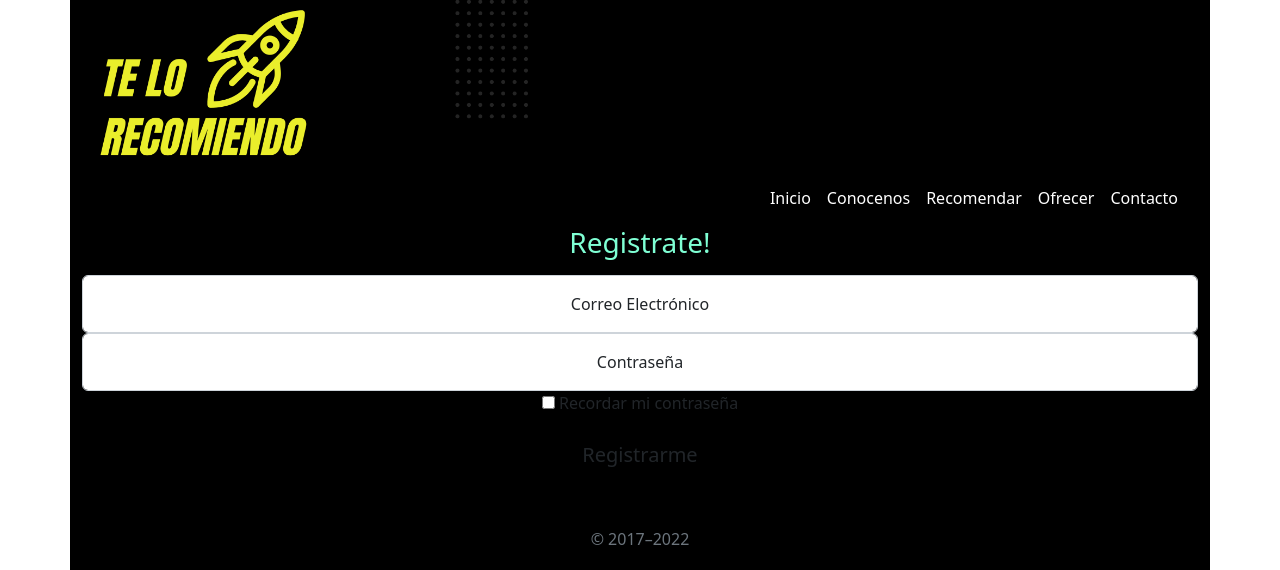
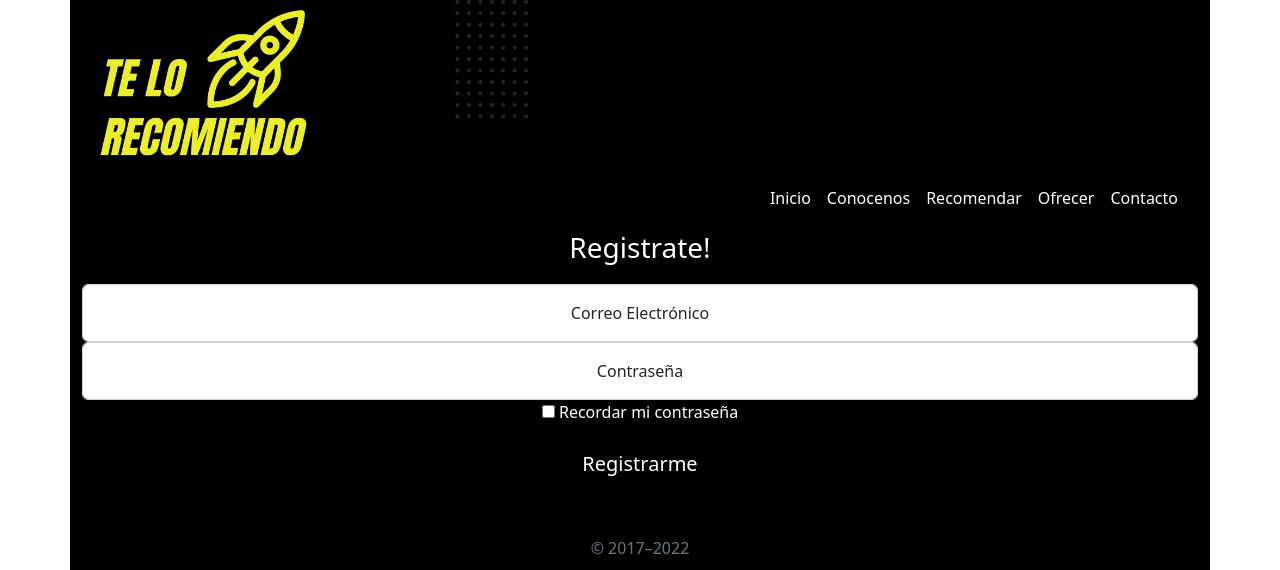
Before and after one commit to goliver1982/pruebasass, a website: page registrate.html in a window 1280 px wide. Shown: the top 570 px of the page. Drawn offline with nearby package versions, Linux system fonts and the light colour scheme; files that its build step writes are made by us from their sources.

Commit message:
registrarse

```diff
--- a/registrate.html
+++ b/registrate.html
@@ -81,7 +81,7 @@
         <main class="form-signin w-30 m-center">
             <form>
 
-                <h1 class="h3 mb-3 fw-normal">Registrate!</h1>
+                <h1 class="h3 mb-3 fw-normal modal-title text-center text-white">Registrate!</h1>
 
                 <div class="form-floating w-30">
                     <input type="email" class="form-control" id="floatingInput" placeholder="name@example.com">
@@ -92,12 +92,12 @@
                     <label for="floatingPassword">Contraseña</label>
                 </div>
 
-                <div class="checkbox mb-3">
+                <div class="checkbox mb-3 modal-title text-center text-white">
                     <label>
                         <input type="checkbox" value="remember-me"> Recordar mi contraseña
                     </label>
                 </div>
-                <button  class="w-30 btn btn-lg botonRegistro" type="submit">Registrarme</button>
+                <button  class="w-30 btn btn-lg botonRegistro modal-title text-center text-white" type="submit">Registrarme</button>
                 <p class="mt-5 mb-3 text-muted text-bold">&copy; 2017–2022</p>
             </form>
         </main>
```
